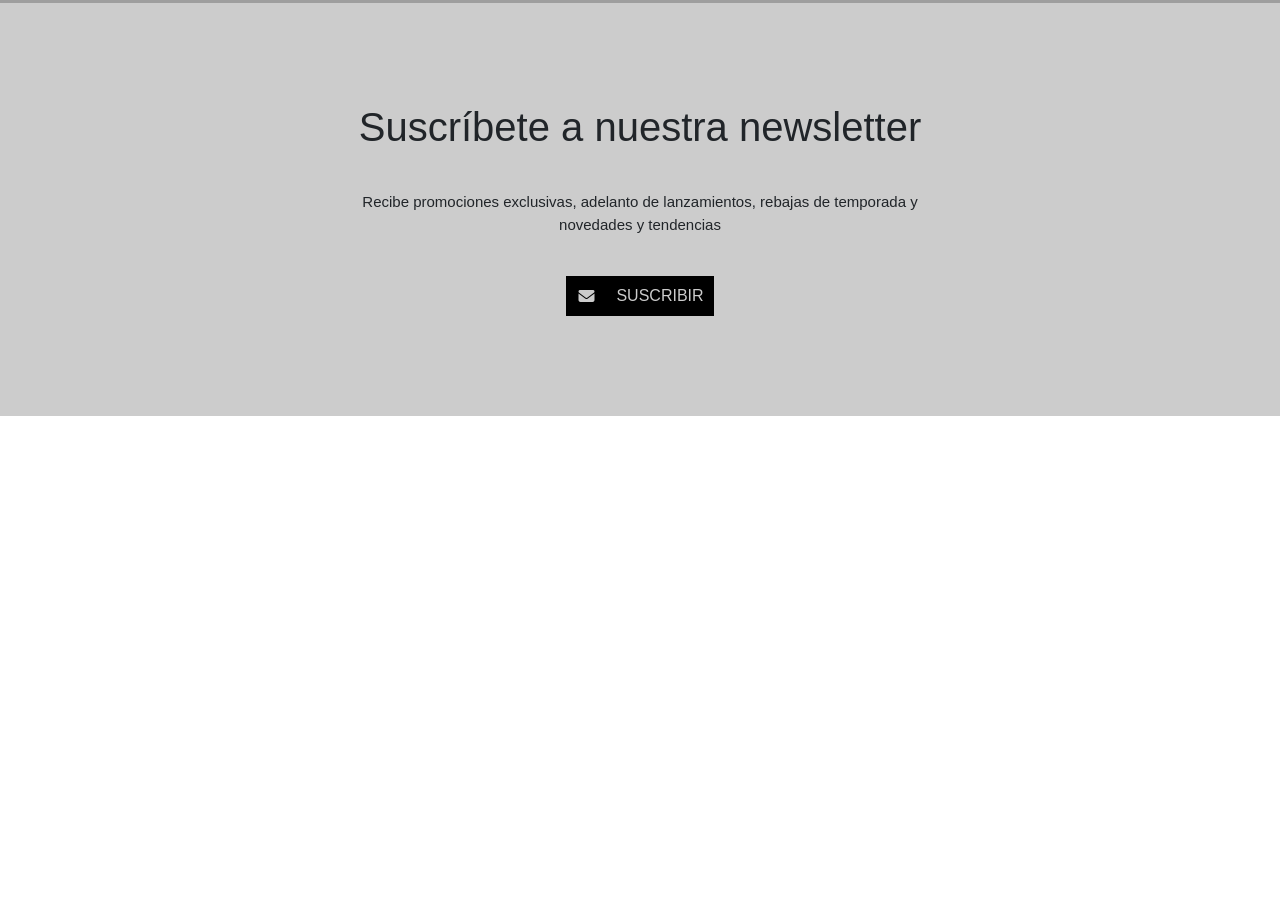
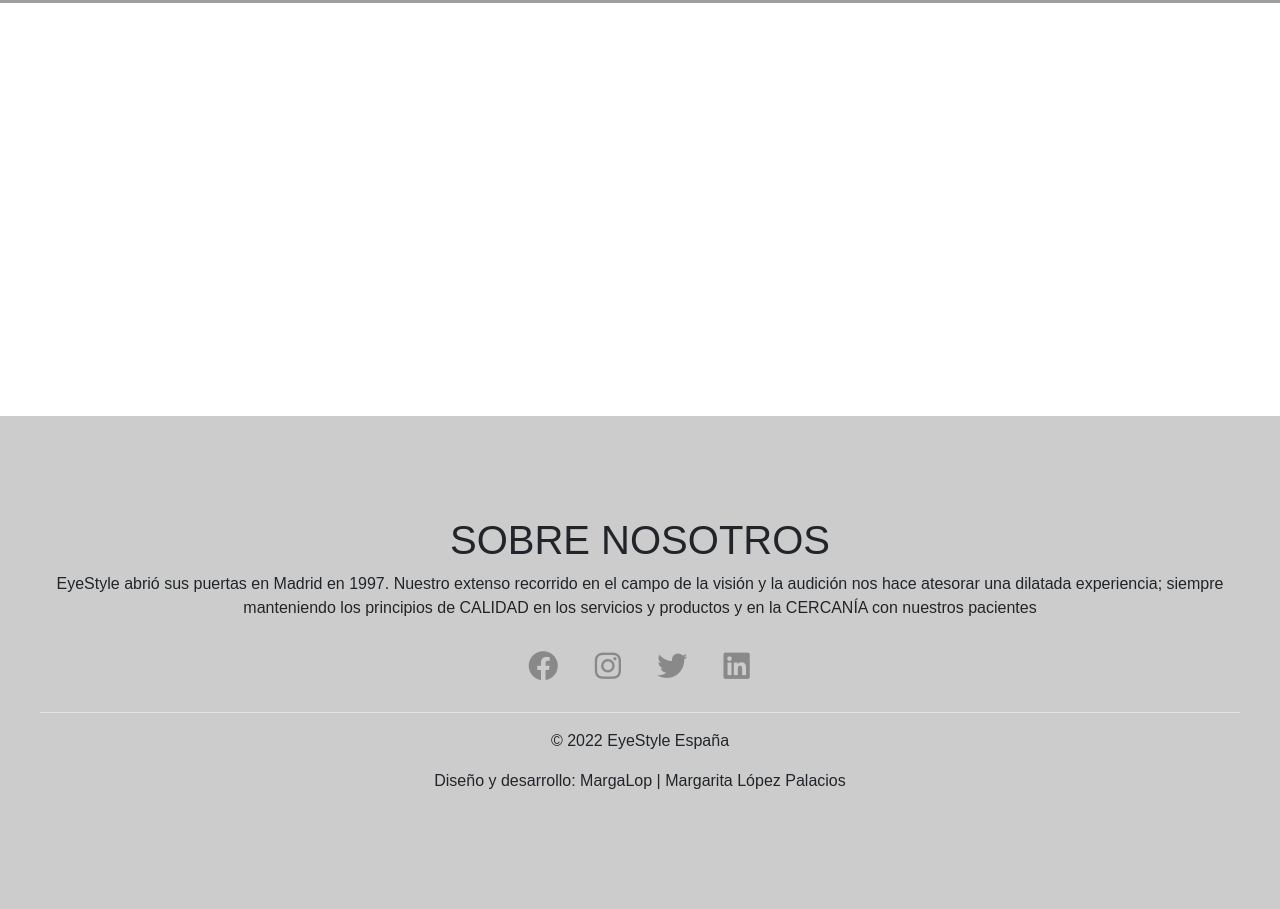
Before and after one commit to MargaLop/e-commerce, a plain HTML site: page index.html in a window 1280 px wide. Shown: the part 1055-1964 px from the top of the page. Before the commit the page ends 1471 px from the top, so only its background shows below. Drawn offline with nearby package versions, Linux system fonts and the light colour scheme; grey boxes are pictures that could not be loaded.

Commit message:
container sobre nosotros

```diff
--- a/css/style.css
+++ b/css/style.css
@@ -116,13 +116,18 @@
     overflow: hidden;
 }
 
-/*newsletter*/
+/*newsletter y Container informacion*/
 
-.container-newsletter{
+.container-newsletter, .container-info{
     background-color: #cccccc;
     padding: 100px 40px;
     text-align: center;
     font-family: "montserrat", sans-serif;
+}
+
+.container-newsletter{
+    filter:alpha(opacity=10);
+    -moz-opacity:.10;opacity:0;
 }
 
 .container-newsletter p{
@@ -143,6 +148,14 @@
     color: #cccccc;
     width: 40px;
     line-height: 40px;
+}
+
+.container-info i{
+    color: #898989;
+    font-size: 30px;
+    line-height: 60px;
+    right: 0;
+    width: 60px;
 }
 
 .tbox, .btn{
@@ -168,3 +181,7 @@
     cursor: pointer;
     border-radius: 0%;
 }
+
+.container-info i{
+    color: #898989;
+}
--- a/index.html
+++ b/index.html
@@ -91,9 +91,10 @@
         </div>
         <div class="container-newsletter">
             <form action="">
+                <!-- <img class="fondo-imagen" src="./img/fondo-imagen-1.jpg"> -->
                 <h1>Suscríbete a nuestra newsletter</h1>
                 <p>Recibe promociones exclusivas, adelanto de lanzamientos, rebajas de temporada y novedades y tendencias
-                </p>
+        </p>
                 <div class="email-box">
                     <i class="fa-solid fa-envelope"></i>
                     <input class="tbox" type="text" name="email" value="" placeholder="Introduce tu email">
@@ -101,5 +102,25 @@
                 </div>
             </form>
         </div>
+        <div class="container-info">
+            <h1>SOBRE NOSOTROS</h1>
+            <p>EyeStyle abrió sus puertas en Madrid en 1997. Nuestro extenso recorrido en el campo de la visión y la audición nos hace atesorar una dilatada experiencia; siempre manteniendo los principios de CALIDAD en los servicios y productos y en la CERCANÍA con nuestros pacientes</p>
+            <a href="https://www.twitter.com/" class="social-media-icon">
+               <i class="fa-brands fa-facebook"></i>
+            </a>
+            <a href="https://www.instagram.com/" class="social-media-icon">
+               <i class="fa-brands fa-instagram"></i>
+            </a>
+            <a href="https://www.twitter.com/" class="social-media-icon">
+                <i class="fa-brands fa-twitter"></i>
+            </a>
+            <a href="https://www.linkedin.com/" class="social-media-icon">
+                <i class="fa-brands fa-linkedin"></i>
+            </a>
+            <hr size="100vw" color="white" />
+            <p>&copy; 2022 EyeStyle España</p>
+            <p>Diseño y desarrollo: MargaLop | Margarita López Palacios</p>
+        </div>
+
     </body>
 </html>
```
